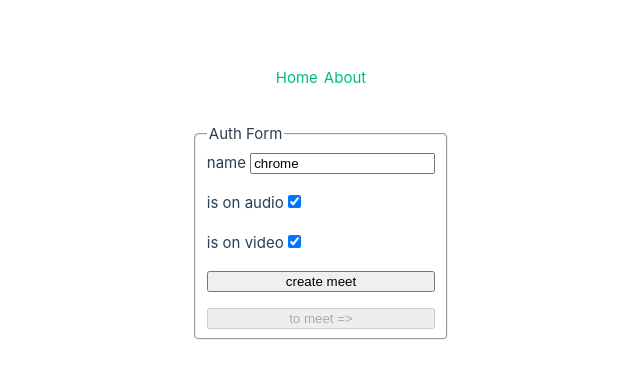
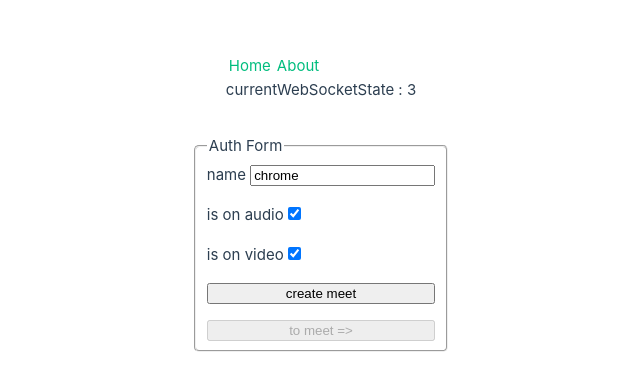
Before and after one commit to dmitriev-dmitrii/we-meet, a Vue app: page /#/ in a window 1280 px wide. Shown: the part 197-588 px from the top of the page, without its empty margins (319-959 px from the left). Built offline with nearby package versions, Linux system fonts and the light colour scheme; no server answers.

Commit message:
fix double auth req

```diff
--- a/src/App.vue
+++ b/src/App.vue
@@ -3,6 +3,7 @@
       <nav>
         <RouterLink to="/">Home</RouterLink>
         <RouterLink to="/about">About</RouterLink>
+        <div>currentWebSocketState : {{currentWebSocketState}} </div>
       </nav>
   </header>
   <main >
@@ -19,13 +20,12 @@ import {useCurrentUser} from "@/features/useCurrentUser";
 import {MEET_WEB_SOCKET_EVENTS} from "@/constatnts/meetWebSocket";
 import {useMeet} from "@/features/useMeet";
 const {meetChatMessageHandle,userJoinMeetHandle,userLeaveMeetHandle} = useMeet();
-const {setupWebSocketMessageHandlers,connectToWebSocket} = useWebSocket()
+const {setupWebSocketMessageHandlers,currentWebSocketState} = useWebSocket()
 
 // todo server ws status indicator
 // todo axios api instance
 // todo add eslint prettier airbnb
 
- connectToWebSocket()
  setupWebSocketMessageHandlers({
     [MEET_WEB_SOCKET_EVENTS.CHAT_MESSAGE]: [meetChatMessageHandle],
     [MEET_WEB_SOCKET_EVENTS.USER_JOIN_MEET]: [userJoinMeetHandle],
--- a/src/components/AuthForm.vue
+++ b/src/components/AuthForm.vue
@@ -44,11 +44,11 @@ const route = useRoute()
 
 const onCreateMeet = async ()=> {
 
-  if (!unref(userName)) {
-    return
-  }
+  // if (!unref(userName)) {
+  //   return
+  // }
 
-  await userAuth()
+
   await createMeet()
 
   const { name } = unref(route)
@@ -59,12 +59,11 @@ const onCreateMeet = async ()=> {
 }
 
 const onSubmit = async () => {
+  //
+  // if (!unref(userName)) {
+  //   return
+  // }
 
-  if (!unref(userName)) {
-    return
-  }
-
-  await userAuth()
   await sendJoinMeetRequest()
 
   // await initUserStream()
--- a/src/features/useCurrentUser.ts
+++ b/src/features/useCurrentUser.ts
@@ -4,13 +4,17 @@ import axios from "axios";
 import {MEET_WEB_SOCKET_EVENTS} from "@/constatnts/meetWebSocket";
 
 
-import {useWebSocket} from "@/features/useWebSocket";
+import {useWebSocket  } from "@/features/useWebSocket";
 
-const {sendWebSocketMessage} = useWebSocket()
 
+const {setupWebSocketMessageHandlers,connectToWebSocket,currentWebSocketState,sendWebSocketMessage} = useWebSocket()
 
 const   userName= ref(adapter.browserDetails.browser);
 const   userId = ref('');
+
+const userIsAuth = computed(()=> {
+    return Boolean(unref(userId) && unref(userName) && unref(currentWebSocketState)=== WebSocket.OPEN )
+})
 
 
 const   isVideoOn = ref(true);
@@ -37,6 +41,16 @@ export const useCurrentUser = () => {
     }
 
     const userAuth = async ()=> {
+
+        if (unref( userIsAuth)  ) {
+            return
+        }
+
+        if (unref(currentWebSocketState) !== WebSocket.OPEN) {
+            connectToWebSocket()
+            await nextTick()
+        }
+
         const url = import.meta.env.VITE_WE_MEET_API_URL + '/api/users/auth'
 
         const payload = {
@@ -50,6 +64,10 @@ export const useCurrentUser = () => {
         userId.value = data.userId
         userName.value = data.userName
 
+
+
+
+
         const { userFingerprint } = data
         const message = {
             type:  MEET_WEB_SOCKET_EVENTS.USER_WEB_SOCKET_AUTH,
@@ -58,13 +76,14 @@ export const useCurrentUser = () => {
 
         sendWebSocketMessage(message);
 
-        return data
+        return
     }
 
     return {
         isAudioOn,
         isVideoOn,
         userAuth,
+        userIsAuth,
         initUserStream,
         userStream,
         userId,
--- a/src/features/useMeet.ts
+++ b/src/features/useMeet.ts
@@ -13,6 +13,8 @@ const meetChatMessages = ref([])
 const meetOwnerId = ref('')
     export const useMeet = () => {
     const createMeet = async ()=> {
+
+    await userAuth()
 
     const url = import.meta.env.VITE_WE_MEET_API_URL + '/api/meet/create'
 
@@ -31,6 +33,8 @@ const meetOwnerId = ref('')
     return data
     }
     const sendJoinMeetRequest = async ()=> {
+
+    await userAuth()
 
     const url = import.meta.env.VITE_WE_MEET_API_URL + '/api/meet/join-request'
 
--- a/src/features/useWebSocket.ts
+++ b/src/features/useWebSocket.ts
@@ -1,4 +1,5 @@
 import { MEET_WEB_SOCKET_EVENTS } from "@/constatnts/meetWebSocket";
+import {computed, ref} from "vue";
 const webSocketQueue: any[] = [];
 const webSocketMessageHandlersMap: Map<MEET_WEB_SOCKET_EVENTS, Set<Function>> = new Map();
 
@@ -7,6 +8,13 @@ let reconnectAttempts = 0; // Отслеживание количества по
 
 const WEB_SOCKET_URL = import.meta.env.VITE_WE_MEET_API_URL
 let ws:WebSocket
+
+const currentWebSocketState = ref(3)
+// TODO пробнуть смотреть через прокси js или setter
+// CONNECTING: 0
+// OPEN: 1
+// CLOSING: 2
+// CLOSED: 3
 
 export const useWebSocket = () => {
 
@@ -62,6 +70,7 @@ export const useWebSocket = () => {
 
 
     const  onWebSocketOpen = () => {
+        currentWebSocketState.value =  WebSocket.OPEN
         console.log('WebSocket connected');
         reconnectAttempts = 0;
 
@@ -78,6 +87,7 @@ export const useWebSocket = () => {
 
     };
     const onWebSocketClose = (event: CloseEvent) => {
+        currentWebSocketState.value =  WebSocket.CLOSED
         console.log('WebSocket closed', event);
         reconnectAttempts++;
         const delay = Math.min(reconnectDelay * reconnectAttempts, 30000); // Ограничение до 30 секунд
@@ -88,6 +98,7 @@ export const useWebSocket = () => {
     };
 
     const  onWebSocketError = (error: any) => {
+        currentWebSocketState.value =  WebSocket.CLOSED
         if (!reconnectAttempts) {
             console.error('WebSocket error:', error);
         }
@@ -95,6 +106,7 @@ export const useWebSocket = () => {
     };
 
     const connectToWebSocket = () => {
+        currentWebSocketState.value =  WebSocket.CONNECTING
         ws = new WebSocket(WEB_SOCKET_URL);
         ws.onopen = onWebSocketOpen
         ws.onmessage = onWebSocketMessage
@@ -107,5 +119,6 @@ export const useWebSocket = () => {
         setupWebSocketMessageHandlers,
         sendWebSocketMessage,
         connectToWebSocket,
+        currentWebSocketState,
     };
 };
```
